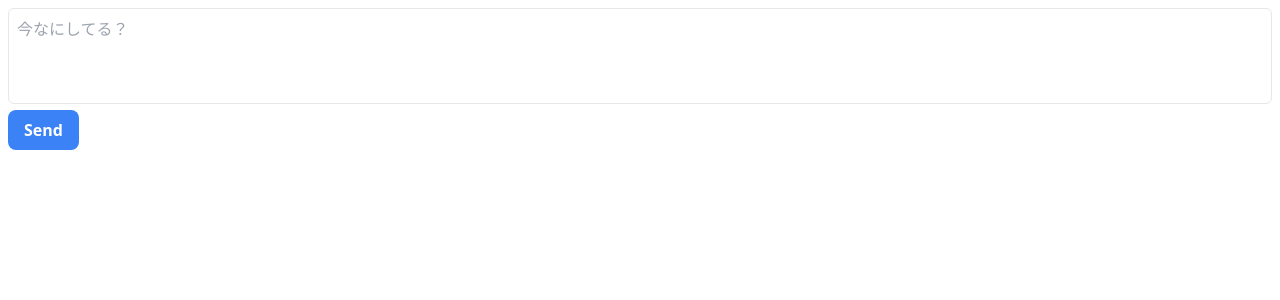
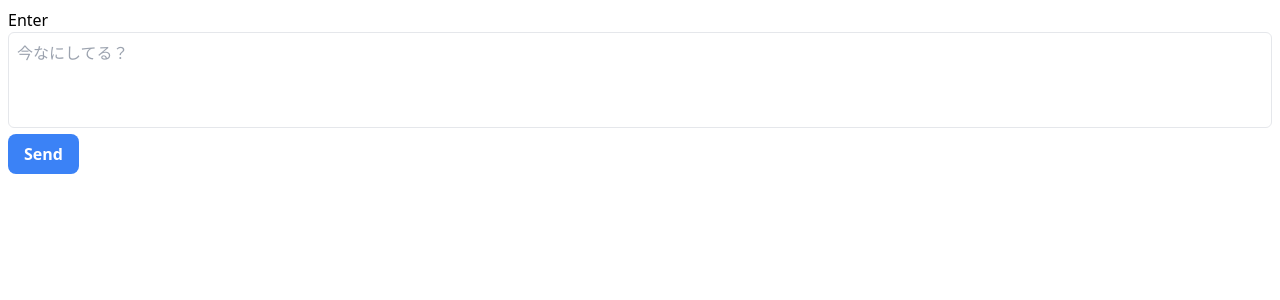
Before and after one commit to yse-yoo/next_tweet_2023_ig22, a Next.js app in the folder client/: page / in a window 1280 px wide. Shown: the top 300 px of the page. Built offline with nearby package versions, Linux system fonts and the light colour scheme.

Commit message:
add Navbar

```diff
--- /dev/null
+++ b/client/app/components/Navbar.tsx
@@ -0,0 +1,9 @@
+const Navbar = () => {
+    return (
+        <div>
+            Enter
+        </div>
+    );
+}
+
+export default Navbar;
--- a/client/app/layout.tsx
+++ b/client/app/layout.tsx
@@ -1,5 +1,6 @@
 import type { Metadata } from 'next'
 import './globals.css'
+import Navbar from '@/app/components/Navbar'
 
 export const metadata: Metadata = {
   title: 'Next Tweet',
@@ -15,6 +16,7 @@ export default function RootLayout({
   return (
     <html lang="ja">
       <body className='flex min-h-screen flex-col p-2'>
+        <Navbar />
         {children}
       </body>
     </html>
```
